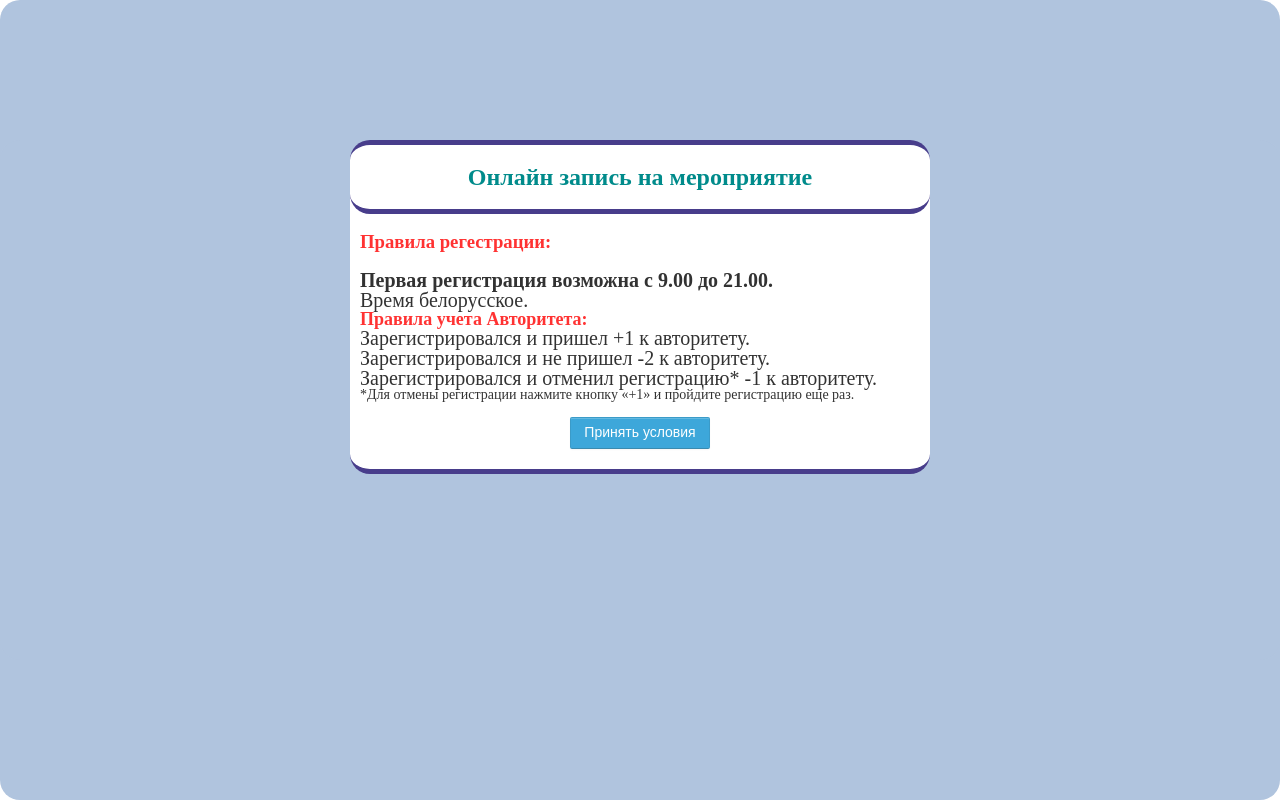
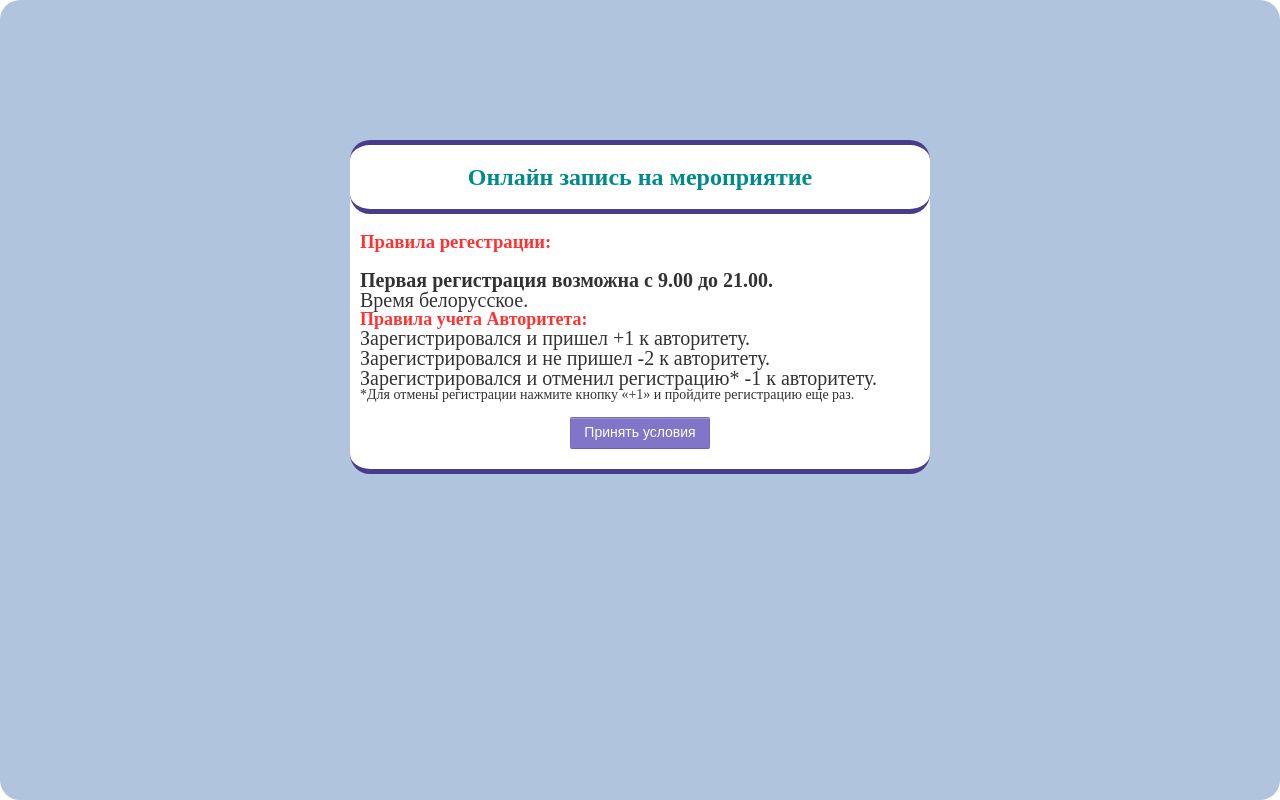
Before and after one commit to andrushkin2/progect1_test, a PHP site: page /index.php?num=1 in a window 1280 px wide. Run offline with PHP 8.4, Linux system fonts and the light colour scheme; data that the repository does not hold is empty.

Commit message:
[add] Add style for widget button

```diff
--- a/css/styles.css
+++ b/css/styles.css
@@ -409,6 +409,12 @@
 .but:hover{
     background-color:rgb(35, 175, 241);
 }
+.middleBox .but{
+    background-color: rgb(97,83,187);
+}
+.middleBox .but:hover{
+    background-color: rgb(143,127,240);
+}
 .cancel{
     background-color: rgb(220, 243, 245);
     color: rgb(13, 146, 209);
--- a/js/logic.js
+++ b/js/logic.js
@@ -340,7 +340,10 @@
     $(this.button).attr({
         type:'button',
         style:'font-size: 47px;background: rgb(218,37,29);color: white;padding: 0px;margin: 0px;' +
-            '-webkit-border-radius:20px;-khtml-border-radius: 20px;-moz-border-radius: 20px;border-radius: 20px;cursor:pointer;font-family:arial',
+            '-webkit-border-radius:20px;-khtml-border-radius: 20px;-moz-border-radius: 20px;border-radius: 20px;cursor:pointer;font-family:arial;' +
+            'background-repeat: repeat-x;line-height: 25px;text-shadow: none;vertical-align: middle;cursor: pointer;box-shadow: inset 0 1px 0 rgba(255,255,255,.2),0 1px 2px rgba(0,0,0,.05);' +
+            'border: 2px solid #bbb;border-color: #e99d2f #e99d2f #b87513;border-color: rgba(0,0,0,.1) rgba(0,0,0,.1) rgba(0,0,0,.25);-webkit-box-shadow: inset 0 2px 0 rgba(255,255,255,.2),0 1px 2px rgba(0,0,0,.05);' +
+            '-moz-box-shadow: inset 0 2px 0 rgba(255,255,255,.2),0 1px 2px rgba(0,0,0,.05);box-shadow: inset 0 2px 0 rgba(255,255,255,.2),0 1px 2px rgba(0,0,0,.05);',
         value:'+1',
         onclick:"logic.check("+id+")"
     });
```
